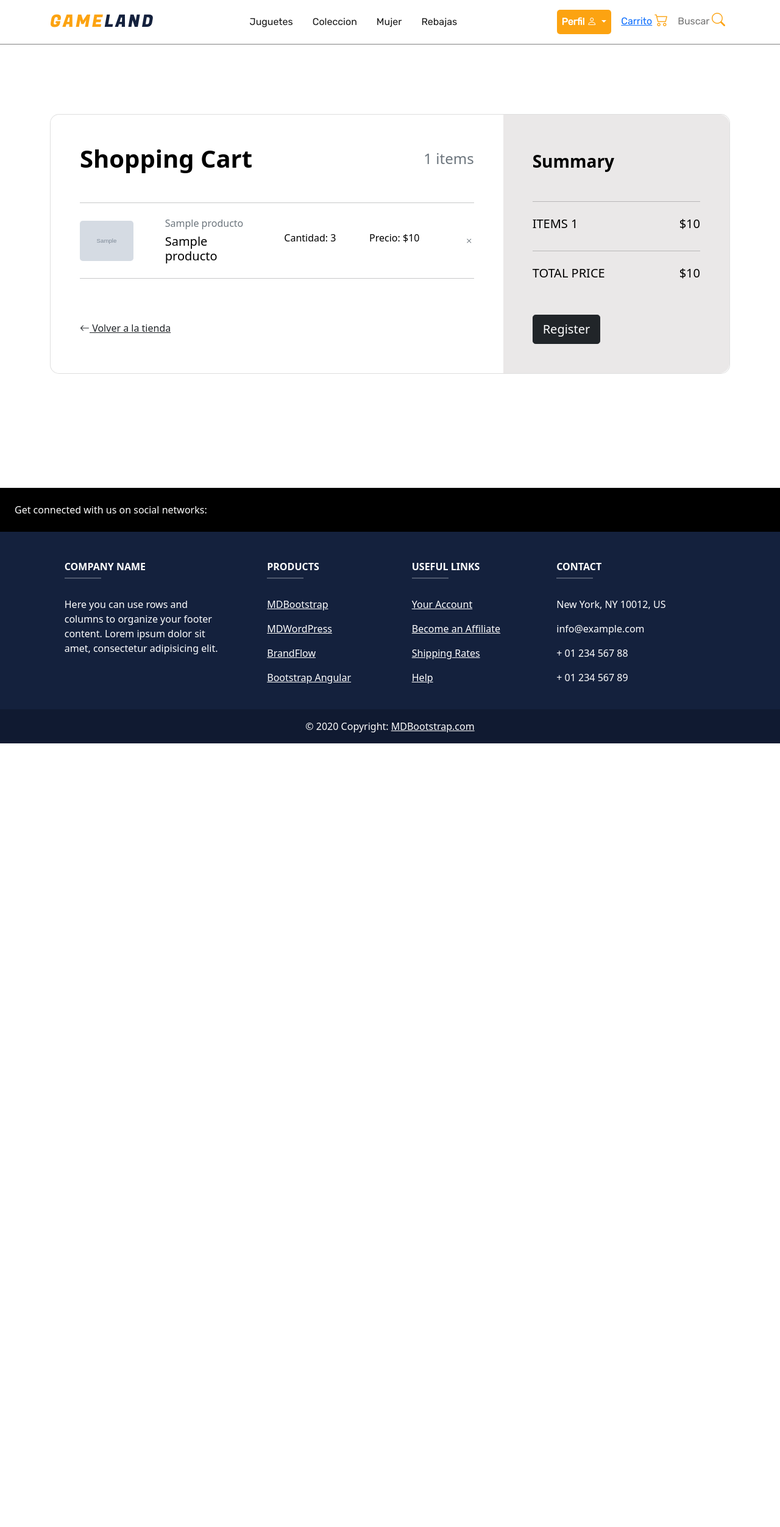
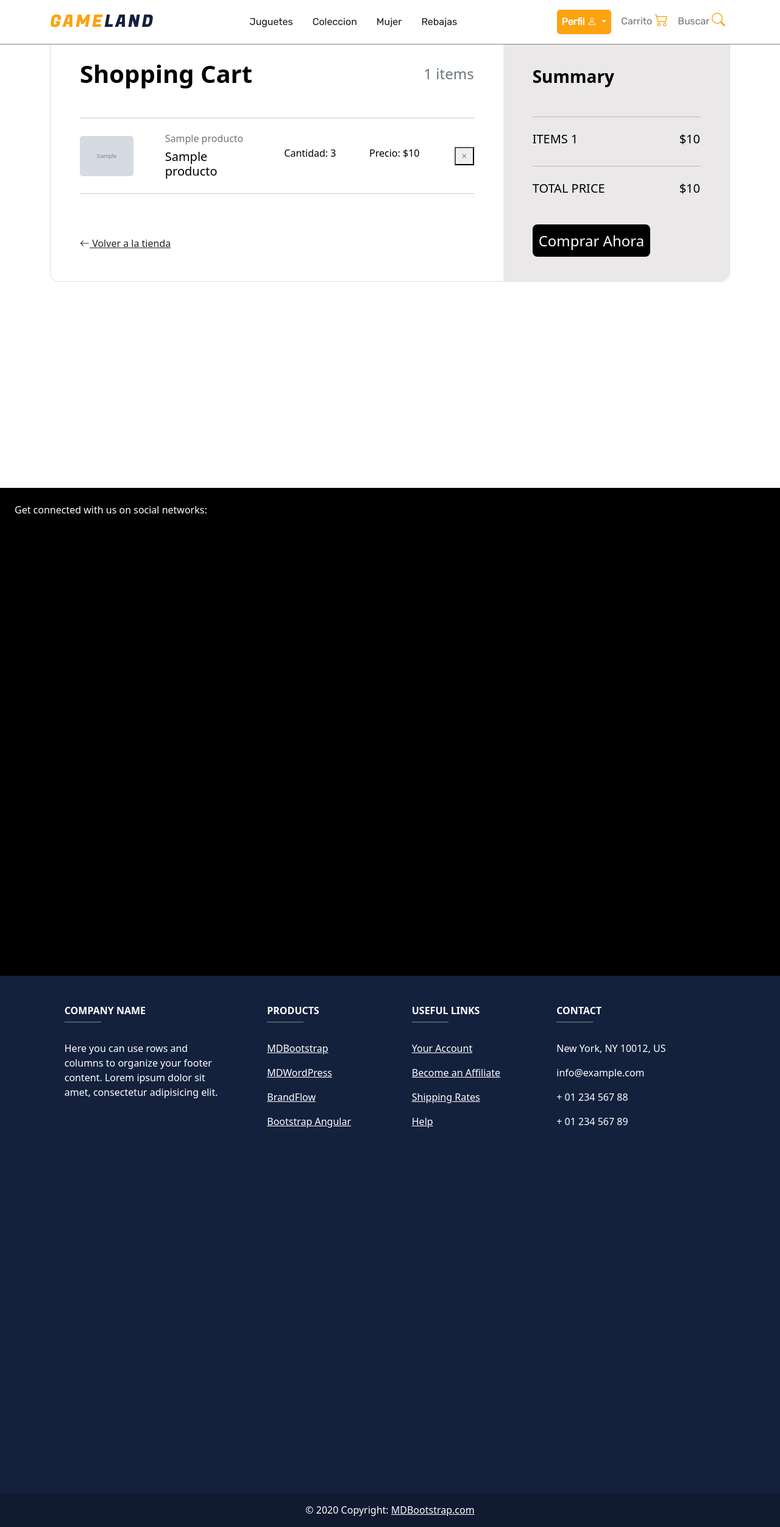
Before and after one commit to JosueReyes-1/GAMELAND, a Django app: page /listaproductos/ in a window 1280 px wide. Shown: the whole page at 61% size. Before the commit the page ends 1219 px from the top, so only its background shows below. Run offline with Django 4.2, Linux system fonts and the light colour scheme; a user stored in the database is signed in; tables that the repository leaves empty hold one stand-in row (values such as "Sample post"); grey boxes marked "Sample" are stand-in pictures; some libraries are stand-ins or nearby versions.

Commit message:
se implemento para la elimincacion y agregar la cantidad de cproducto del carrito de compra

```diff
--- a/gameland/static/css/carrito_compra.css
+++ b/gameland/static/css/carrito_compra.css
@@ -1,7 +1,21 @@
+section{
+    min-height:100vh ;
+}
+
+.btn-comprar{
+    padding: 10px;
+    background-color: var(--color-negro);
+    border-radius:8px;
+    color: var(--color-blanco);
+    transition: .3s;
+}
+.btn-comprar:hover{
+    background-color:var(--color-amarillo);
+    color: var(--color-blanco);
+}
+
 @media (min-width: 1025px) {
-    .h-custom {
-        height: 100vh !important;
-        }
+
 }
 
 .card-registration .select-input.form-control[readonly]:not([disabled]) {
--- a/indexapp/templates/indexapp/base.html
+++ b/indexapp/templates/indexapp/base.html
@@ -27,16 +27,16 @@
 				<div class="collapse navbar-collapse" id="navbarSupportedContent">
 					<ul class="navbar-nav m-auto">
 						<li class="nav-item pe-3 {% if request.path == '/' %}active{% endif %}">
-							<a class="nav-link active " href="/categorias/juguetes">Juguetes</a>
+							<a class="nav-link active hover" href="/categorias/juguetes">Juguetes</a>
 						</li>
 						<li class="nav-item pe-3">
-							<a class="nav-link  active " href="/categorias/coleccion">Coleccion</a>
+							<a class="nav-link  active hover" href="/categorias/coleccion">Coleccion</a>
 						</li>
 						<li class="nav-item pe-3">
-							<a class="nav-link  active " href="/categorias/mujer">Mujer</a>
+							<a class="nav-link  active hover" href="/categorias/mujer">Mujer</a>
 						</li>
 						<li class="nav-item pe-3">
-							<a class="nav-link  active " href="/categorias/rebajas">Rebajas</a>
+							<a class="nav-link  active hover" href="/categorias/rebajas">Rebajas</a>
 						</li>
 					</ul>
 
@@ -63,15 +63,13 @@
 
 
 						</li>
-
 						<li class="nav-item me-3 me-lg-0">
-							<span class="nav-link hover" href="#!">
-								<a href="{% url 'lista'%}">Carrito</a>
+							<a class="nav-link hover" href="{% url 'shopping_cart'%}" >
+								<span class="text-decoration-none">Carrito</span>
 								<i class="bi bi-cart2 icon"></i>
-							</span>
+							</a>
 						</li>
 						<li class="nav-item me-3 me-lg-0">
-
 							<a type="button" data-bs-toggle="modal" data-bs-target="#exampleModal" class="nav-link hover" href="#!">
 								<span>Buscar</span>
 								<i class="bi bi-search icon"></i>
--- a/indexapp/templates/indexapp/detalles.html
+++ b/indexapp/templates/indexapp/detalles.html
@@ -55,7 +55,6 @@
                                 {% csrf_token %}
                                 <button class="btn btn-outline-dark">Buy Now</button>
                                 <input type="hidden" name="product_pk" id="" value="{{producto.pk}}">
-                                <input type="hidden" name="user_pk" id="" value="{{user.pk}}">
                                 <button  class="btn btn-dark" type="submit" >Add to Basket</button>
                             </form>
                         </div>
--- a/indexapp/urls.py
+++ b/indexapp/urls.py
@@ -10,7 +10,7 @@
 urlpatterns = [
 
     path('',views.index,name="index"),
-    path('productos/<slug:slug_text>',views.detalles),
+    path('productos/<slug:slug_text>',views.detalles,name='detalles'),
     path('categorias/<slug:slug_text>',views.categorias,name='categorias'),
 ]
 urlpatterns+=static(settings.MEDIA_URL, document_root=settings.MEDIA_ROOT)
--- a/shopping_cart/models.py
+++ b/shopping_cart/models.py
@@ -12,6 +12,11 @@
 class Lista_Productos(models.Model):
     producto=models.ForeignKey(Producto,on_delete=models.CASCADE)
     user=models.ForeignKey(User,on_delete=models.CASCADE)
+    cantidad=models.IntegerField(null=True)
     estado=models.ForeignKey(Estado_ListaP,on_delete=models.CASCADE)
 
+    def __str__(self):
+        return self.producto.nombre
+
+
 # Create your models here.
--- a/shopping_cart/templates/shopping_cart/carrito_compras.html
+++ b/shopping_cart/templates/shopping_cart/carrito_compras.html
@@ -7,10 +7,11 @@
 {% endblock %}
 
 {% block content %}
-<section class="h-100 h-custom" >
+<section class="h-custom" >
     <div class="container py-5 h-100">
         <div class="row d-flex justify-content-center align-items-center h-100">
             <div class="col-12">
+                {% if user.is_active %}
                     <div class="card card-registration card-registration-2"
                         style="border-radius: 15px;">
                         <div class="card-body p-0">
@@ -42,16 +43,17 @@
 
                                                     </div>
                                                     <div class="col-md-1 col-lg-1 col-xl-1 text-end">
-                                                <a href="#!" class="text-muted"><i class="bi bi-x"></i></a>
+                                                        <form action="{% url 'eliminar' %}" method="POST">
+                                                            {% csrf_token %}
+                                                            <input type="hidden" name="product_pk" value="{{productos.producto.pk}}">
+                                                            <button type="submit" class="text-muted"><i class="bi bi-x"></i></button>
+                                                        </form>
+
                                                     </div>
                                                 </div>
 
                                                 <hr class="my-4">
                                             {% endfor %}
-
-
-
-
                                             <div class="pt-5">
                                                 <h6 class="mb-0 titulo3"><a href="{% url 'index' %}" class="text-body"><i class="bi bi-arrow-left"></i> Volver a la tienda</a></h6>
                                             </div>
@@ -79,12 +81,21 @@
                                                 <h5 class="titulo3">${{totalpagar}}</h5>
                                             </div>
 
-                                    <button type="button" class="btn btn-dark btn-block btn-lg" data-mdb-ripple-color="dark">Register</button>
+                                            <a href="#" class="text-decoration-none titulo3 fs-4 btn-comprar">
+                                                Comprar Ahora
+                                            </a>
                                         </div>
                                     </div>
                             </div>
                         </div>
                     </div>
+                {% else %}
+                    <div>
+                        <h1 class="titulo3 display-3">Debes de iniciar sesion</h1>
+                        <a href="{% url 'account_login' %}" class="text-decoration-none titulo3 fs-1">Iniciar sesion <i class="bi bi-arrow-right"></i></a>
+                    </div>
+                {% endif %}
+
             </div>
         </div>
     </div>
--- a/shopping_cart/urls.py
+++ b/shopping_cart/urls.py
@@ -7,5 +7,6 @@
 
 urlpatterns = [
     path('productos/carrito/',views.add_cart),
-    path('listaproductos/',views.view_products, name='lista'),
+    path('listaproductos/',views.view_products, name='shopping_cart'),
+    path('deleteproducto/',views.delete_product,name='eliminar')
 ]
--- a/shopping_cart/views.py
+++ b/shopping_cart/views.py
@@ -1,8 +1,9 @@
 from django.http import HttpResponse
-from django.shortcuts import redirect, render
+from django.shortcuts import  redirect, render
+
+from shopping_cart.models import Lista_Productos
 from indexapp.models import Producto
-from django.contrib.auth.models import User
-from shopping_cart.models import Lista_Productos
+
 
 
 # Create your views here.
@@ -10,8 +11,8 @@
     user=request.user.id
     productos=Lista_Productos.objects.filter(user_id=user)
     countP=productos.count()
-    print(user)
     total=0
+
     for precio in productos:
         total=total+precio.producto.precio
 
@@ -25,14 +26,32 @@
 
 
 def add_cart(request):
-    product_pk=request.POST.get('product_pk')
-    user_pk=request.POST.get('user_pk')
-    estado_pk=1
+    if request.method=="POST":
+        product_pk=request.POST.get('product_pk')
+        user_pk=request.user.id
+        estado_pk=1
+        cantidad=1
+        producto=Lista_Productos.objects.filter(producto_id=product_pk)
 
-    producto=Lista_Productos.objects.filter(producto_id=product_pk)
+        print(producto)
 
-    if producto.exists():
-        return HttpResponse('hola no se pudo')
-    else:
-        Lista_Productos(producto_id=product_pk,user_id=user_pk,estado_id=estado_pk).save()
-    return HttpResponse(producto)
+        if user_pk is None:
+            return render(request,'shopping_cart/carrito_compras.html')
+        else:
+            for produ in producto:
+                if producto.exists():
+
+                        Lista_Productos.objects.filter(producto_id=product_pk).update(cantidad=produ.cantidad+1)
+                        return redirect('detalles',produ.producto.slug)
+                else:
+                    Lista_Productos(producto_id=product_pk,cantidad=cantidad,user_id=user_pk,estado_id=estado_pk).save()
+                return redirect('detalles',produ.producto.slug)
+
+
+
+def delete_product(requets):
+    if requets.method=="POST":
+        product_pk=requets.POST.get('product_pk')
+        print(product_pk)
+        Lista_Productos.objects.get(producto_id=product_pk).delete()
+        return redirect('shopping_cart')
```
Also changed, not shown: shopping_cart/migrations/0004_lista_productos_cantidad.py (added), 1 other file. Lines whose indentation alone changed are shown as unchanged.
